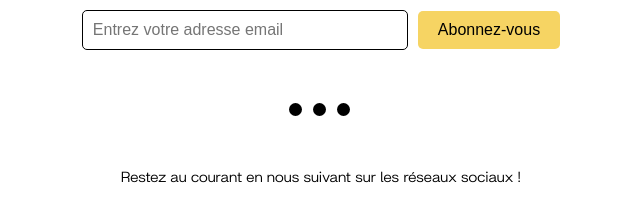
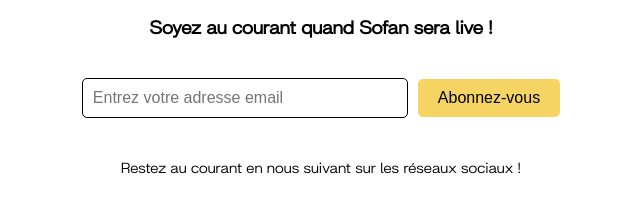
Before and after one commit to So-Fan/Sofan, a React (Create React App) app: page / in a window 1280 px wide. Shown: the part 555-753 px from the top of the page, without its empty margins (319-959 px from the left). Built offline with nearby package versions, Linux system fonts and the light colour scheme; no server answers.

Commit message:
animation added

```diff
--- a/src/Components/NewsLetter/NewsLetter.js
+++ b/src/Components/NewsLetter/NewsLetter.js
@@ -89,7 +89,7 @@
             Abonnez-vous
           </button>
         </div>
-        <div class="lds-ellipsis">
+        <div style={isClicked && isValid ? {display: "inline-block" } : {display: "none"}} class="lds-ellipsis">
           <div></div>
           <div></div>
           <div></div>
--- a/src/Components/NewsLetter/NewsLetterLoading.css
+++ b/src/Components/NewsLetter/NewsLetterLoading.css
@@ -10,7 +10,7 @@
     width: 13px;
     height: 13px;
     border-radius: 50%;
-    background: black;
+    background: #f7c520;
     animation-timing-function: cubic-bezier(0, 1, 1, 0);
   }
   .lds-ellipsis div:nth-child(1) {
```
